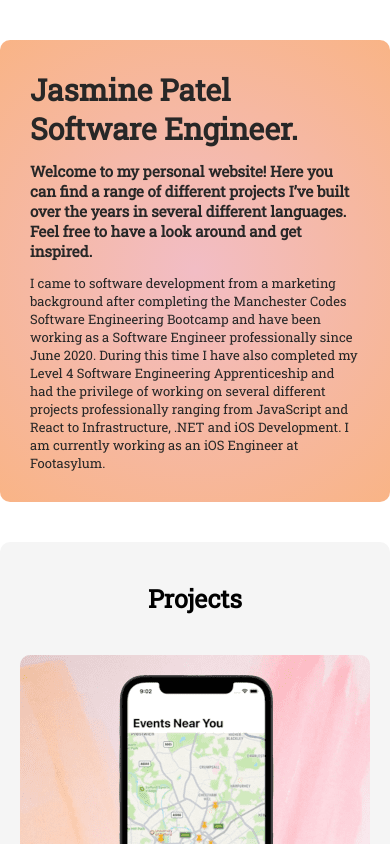
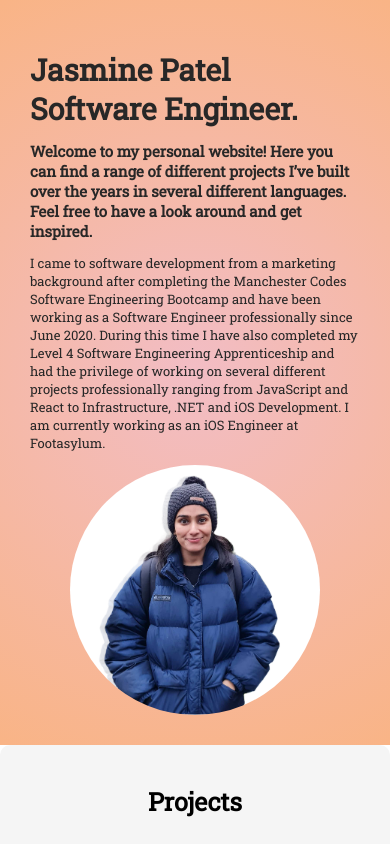
Before and after one commit to JasmineAmberPatel/jasmine-portfolio, a React (Create React App) app: page / in a window 390 px wide. Shown: the top 844 px of the page. Built offline with nearby package versions, Linux system fonts and the light colour scheme.

Commit message:
adding image to about section

```diff
--- a/src/components/about.jsx
+++ b/src/components/about.jsx
@@ -15,6 +15,8 @@ function About() {
                 <p className="Intro">I came to software development from a marketing background after completing the Manchester Codes Software Engineering Bootcamp and have been working as a Software Engineer professionally since June 2020.
                 During this time I have also completed my Level 4 Software Engineering Apprenticeship and had the privilege of working on several different projects professionally ranging from JavaScript and React to Infrastructure, .NET and iOS Development.
                 I am currently working as an iOS Engineer at Footasylum.</p>
+                <br />
+                <img className="Jasmine" src={require('../images/jasmine-picture.png')} alt="Jasmine"></img>
             </div>
         </div>
     )
--- a/src/styles/about.css
+++ b/src/styles/about.css
@@ -27,10 +27,25 @@
     font-size: 13px;
 }
 
+.Jasmine {
+    height: 300px;
+    border-radius: 50%;
+}
+
 @media (max-width: 700px) {
     .About {
         width: 100%;
         margin: 3rem;
+    }
+    .Home {
+        margin-top: 0rem;
+        margin-bottom: 0rem;
+        border-radius: 0px;
+        padding-top: 2rem;
+    }
+    .Jasmine {
+        height: 250px;
+        border-radius: 50%;
     }
   }
 
--- a/src/styles/social.css
+++ b/src/styles/social.css
@@ -19,3 +19,11 @@
     justify-content: center;
     align-items: center
 }
+
+@media (max-width: 700px) {
+    .Social {
+        margin-top: 0rem;
+        margin-bottom: 0rem;
+        border-radius: 0px;
+    }
+  }
```
Also changed, not shown: src/images/jasmine-picture.png (added).
